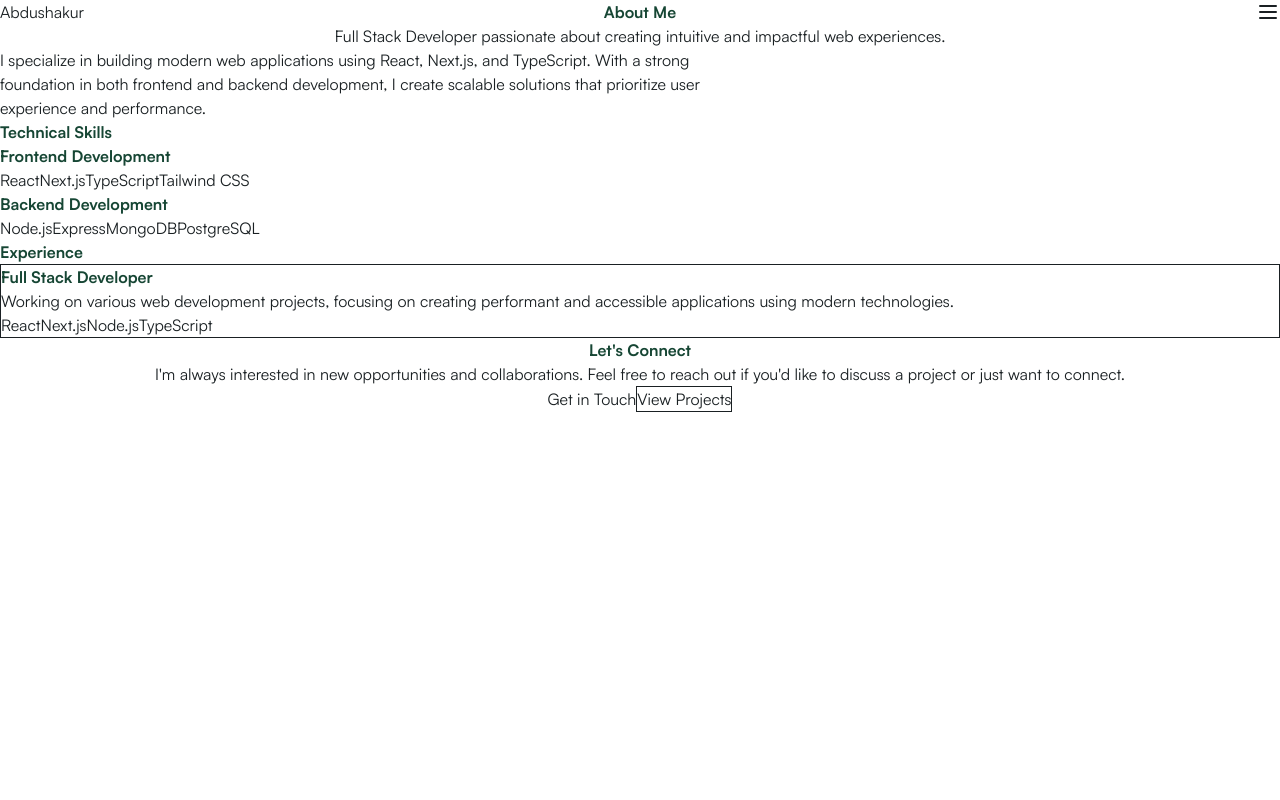
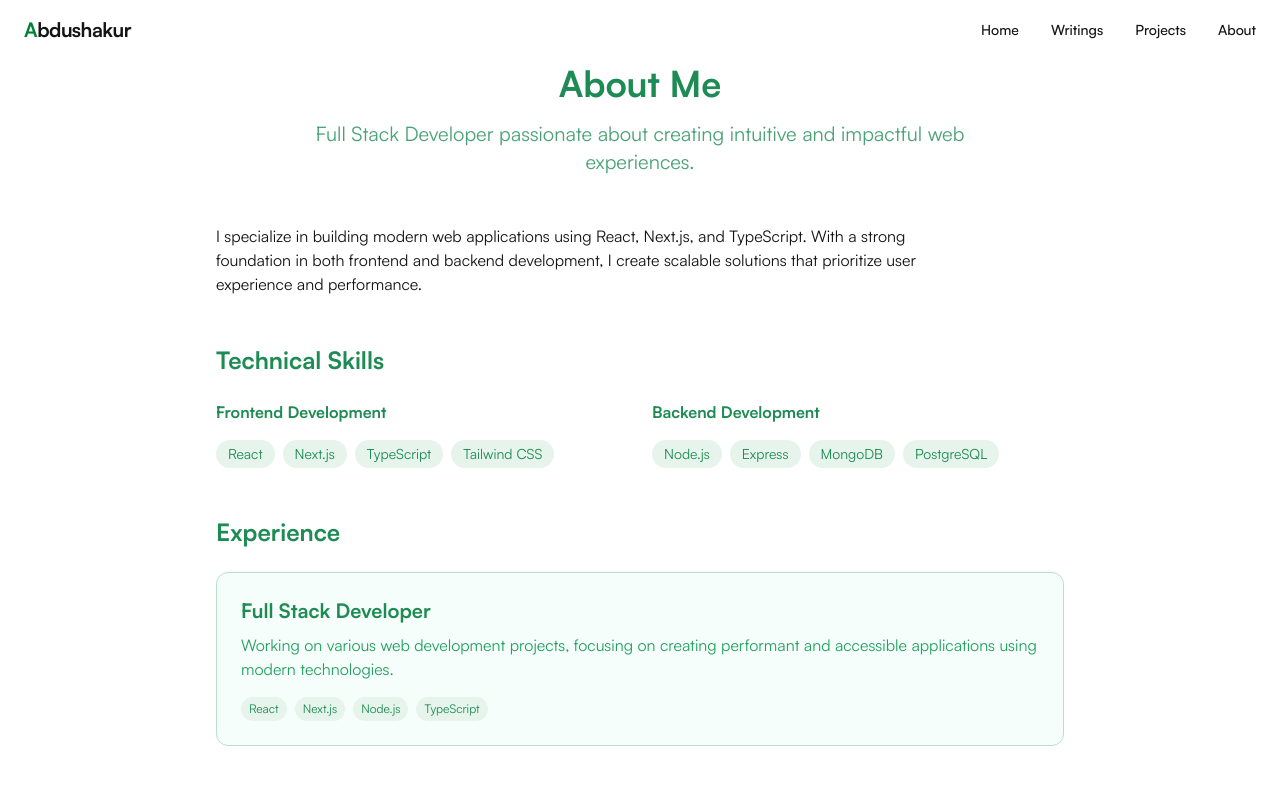
Before and after one commit to abdushakurob/abdushakurob.github.io, a Next.js app: page /about in a window 1280 px wide. Shown: the top 800 px of the page. Built offline with nearby package versions, Linux system fonts and the light colour scheme.

Commit message:
refactor: Revise color definitions in globals.css for improved vibrancy and accessibility

```diff
--- a/app/globals.css
+++ b/app/globals.css
@@ -1,70 +1,43 @@
-@import "tailwindcss/preflight";
-@tailwind utilities;
+@import "tailwindcss";
+@plugin "daisyui";
 
 /* ===============================
-   🌿 Refined Dark Green Theme
-   Modern, confident, sophisticated
+   🌿 Refined Green Theme
+   Modern, confident, vibrant
 ================================= */
-:root {
-  /* 🌲 Primary Green: Deep forest green range */
-  --color-primary-100: #e8f5f0;
-  --color-primary-200: #c7e6d7;
-  --color-primary-300: #94c5ae;
-  --color-primary-400: #5a9c82;
-  --color-primary-500: #2c7a5f; /* Main brand green - darker and more sophisticated */
-  --color-primary-600: #1f5c46;
-  --color-primary-700: #164634;
-  --color-primary-800: #0e3424;
-  --color-primary-900: #082218;
+@theme {
+  /* 🍃 Primary Green: Emerald with range */
+  --color-primary-100: #e6f4ec;
+  --color-primary-200: #b8e1cd;
+  --color-primary-300: #85cfa9;
+  --color-primary-400: #4cbb84;
+  --color-primary-500: #24a060; /* Main brand green */
+  --color-primary-600: #1e8b54;
+  --color-primary-700: #1a7347;
+  --color-primary-800: #155e3a;
+  --color-primary-900: #0f472d;
 
-  /* 🌱 Enhanced Surface Colors for better contrast */
-  --color-surface-100: #ffffff;
-  --color-surface-200: #f8faf9;
-  --color-surface-300: #f0f4f2;
-  --color-surface-400: #e8eeea;
-  --color-surface-500: #1f3830; /* Dark mode card background */
-  --color-surface-600: #182b25; /* Dark mode surface */
-  --color-surface-700: #122018; /* Dark mode secondary background */
-  --color-surface-800: #0d1812; /* Dark mode background */
-  --color-surface-900: #08100c;
+  /* ⚡ Accent: Electric lime for action */
+  --color-accent-100: #f3fce6;
+  --color-accent-200: #e1fbb3;
+  --color-accent-300: #c7f480;
+  --color-accent-400: #a8ea47;
+  --color-accent-500: #8fd72e;
+  --color-accent-600: #6bbd1f;
+  --color-accent-700: #509f16;
+  --color-accent-800: #387f0f;
+  --color-accent-900: #265c09;
 
-  /* 🎨 Rich Colors for UI Elements */
-  --color-rich-100: #e6ede9;
-  --color-rich-200: #ccdbd3;
-  --color-rich-300: #b3c9be;
-  --color-rich-400: #9ab7a8;
-  --color-rich-500: #81a593;
-  --color-rich-600: #68937d;
-  --color-rich-700: #4f8168;
-  --color-rich-800: #366f52;
-  --color-rich-900: #1d5d3d;
+  /* 🌓 Backgrounds and depth */
+  --color-bg-light: #ffffff;
+  --color-bg-dark: #0b1f17;
+  --color-surface-light: #f5fefb;
+  --color-surface-dark: #0f2a22;
 
-  /* ⚡ Accent: Improved for better visibility */
-  --color-accent-50: #f5f9f7;
-  --color-accent-100: #dff0e9;
-  --color-accent-200: #bde0d4;
-  --color-accent-300: #92ccb9;
-  --color-accent-400: #6bb89f;
-  --color-accent-500: #4ca185; /* More visible accent */
-  --color-accent-600: #3d8a6e;
-  --color-accent-700: #2e7357;
-  --color-accent-800: #1f5c40;
-  --color-accent-900: #10452a;
+  --color-text-base: #141414;
+  --color-text-muted: #4b4b4b;
+  --color-text-inverse: #f5fefb;
 
-  /* 🌓 Base Colors */
-  --color-bg-light: var(--color-surface-100);
-  --color-bg-dark: var(--color-surface-800);
-  --color-surface-light: var(--color-surface-200);
-  --color-surface-dark: var(--color-surface-600);
-
-  /* 📝 Text Colors */
-  --color-text-base: #1a2023;
-  --color-text-muted: #4a5558;
-  --color-text-inverse: #f0f4f2;
-  --color-text-accent: var(--color-accent-600);
-  --color-text-accent-dark: var(--color-accent-300);
-
-  /* Fonts */
   --font-display: var(--font-satoshi), system-ui, sans-serif;
   --font-heading: var(--font-plus-jakarta-sans), system-ui, sans-serif;
   --font-mono: var(--font-jetbrains-mono), monospace;
@@ -90,56 +63,12 @@ body {
 h1, h2, h3, h4, h5, h6 {
   font-family: var(--font-heading);
   font-weight: 700;
-  color: var(--color-primary-700);
+  color: var(--color-primary-600);
 }
 
 @media (prefers-color-scheme: dark) {
   h1, h2, h3, h4, h5, h6 {
-    color: var(--color-accent-300);
-  }
-}
-
-/* ===============================
-   🎴 Cards & Components
-================================= */
-.card {
-  background-color: var(--color-surface-light);
-  border: 1px solid var(--color-primary-200);
-  border-radius: 0.75rem;
-  transition: all 0.3s ease;
-}
-
-.card:hover {
-  border-color: var(--color-primary-300);
-  box-shadow: 0 4px 6px -1px rgba(0, 0, 0, 0.1), 0 2px 4px -1px rgba(0, 0, 0, 0.06);
-}
-
-@media (prefers-color-scheme: dark) {
-  .card {
-    background-color: var(--color-surface-500);
-    border-color: var(--color-surface-600);
-  }
-
-  .card:hover {
-    border-color: var(--color-rich-600);
-    box-shadow: 0 4px 6px -1px rgba(0, 0, 0, 0.2), 0 2px 4px -1px rgba(0, 0, 0, 0.12);
-  }
-}
-
-/* Tags and Badges */
-.tag {
-  background-color: var(--color-accent-100);
-  color: var(--color-accent-700);
-  padding: 0.25rem 0.75rem;
-  border-radius: 9999px;
-  font-size: 0.875rem;
-  font-weight: 500;
-}
-
-@media (prefers-color-scheme: dark) {
-  .tag {
-    background-color: var(--color-accent-900);
-    color: var(--color-accent-300);
+    color: var(--color-accent-400);
   }
 }
 
@@ -153,48 +82,41 @@ h1, h2, h3, h4, h5, h6 {
 
 .prose h1, .prose h2, .prose h3 {
   color: var(--color-primary-700);
-  margin-top: 2em;
-  margin-bottom: 1em;
 }
 
 .prose a {
-  color: var(--color-text-accent);
+  color: var(--color-accent-600);
   font-weight: 500;
   text-decoration: underline;
-  text-underline-offset: 2px;
-  transition: all 0.2s ease;
+  transition: color 0.2s ease;
 }
 
 .prose a:hover {
-  color: var(--color-accent-500);
+  color: var(--color-accent-400);
 }
 
 .prose blockquote {
   font-style: italic;
-  padding: 1rem 1.5rem;
+  padding-left: 1rem;
   border-left: 4px solid var(--color-accent-500);
-  background-color: var(--color-surface-200);
-  color: var(--color-text-base);
-  margin: 1.5rem 0;
-  border-radius: 0.375rem;
+  background-color: var(--color-surface-light);
+  color: var(--color-text-muted);
 }
 
 .prose code {
-  background-color: var(--color-surface-300);
-  color: var(--color-primary-700);
+  background-color: #e9fbee;
+  color: var(--color-accent-800);
   padding: 0.2rem 0.4rem;
   border-radius: 0.25rem;
   font-family: var(--font-mono);
-  font-size: 0.875em;
 }
 
 .prose pre {
-  background-color: var(--color-surface-700);
-  color: var(--color-surface-200);
-  padding: 1.25rem;
+  background-color: #0f2a22;
+  color: #d1fadd;
+  padding: 1rem;
   border-radius: 0.5rem;
   overflow-x: auto;
-  font-size: 0.875em;
 }
 
 @media (prefers-color-scheme: dark) {
@@ -202,31 +124,19 @@ h1, h2, h3, h4, h5, h6 {
     color: var(--color-text-inverse);
   }
 
-  .prose h1, .prose h2, .prose h3 {
-    color: var(--color-accent-300);
-  }
-
-  .prose a {
-    color: var(--color-text-accent-dark);
-  }
-
-  .prose a:hover {
-    color: var(--color-accent-200);
-  }
-
   .prose blockquote {
-    background-color: var(--color-surface-600);
+    background-color: #11372c;
     color: var(--color-accent-200);
     border-left-color: var(--color-accent-500);
   }
 
   .prose code {
-    background-color: var(--color-surface-600);
+    background-color: #1b4537;
     color: var(--color-accent-200);
   }
 
   .prose pre {
-    background-color: var(--color-surface-800);
+    background-color: #0c3026;
     color: var(--color-accent-100);
   }
 }
@@ -235,34 +145,28 @@ h1, h2, h3, h4, h5, h6 {
    💬 Inputs
 ================================= */
 input, textarea {
-  background-color: var(--color-surface-100);
-  border: 1px solid var(--color-primary-200);
+  background-color: white;
+  border: 1px solid var(--color-border);
   border-radius: 0.375rem;
   padding: 0.5rem 1rem;
-  color: var(--color-text-base);
-  transition: all 0.2s ease;
+  transition: border-color 0.2s ease, box-shadow 0.2s ease;
 }
 
 input:focus, textarea:focus {
   outline: none;
-  border-color: var(--color-accent-500);
-  box-shadow: 0 0 0 2px var(--color-accent-100);
+  border-color: var(--color-primary-500);
+  box-shadow: 0 0 0 2px var(--color-accent-300);
 }
 
 @media (prefers-color-scheme: dark) {
   input, textarea {
-    background-color: var(--color-surface-600);
-    border-color: var(--color-surface-500);
+    background-color: #0f2a22;
     color: var(--color-text-inverse);
+    border-color: var(--color-primary-600);
   }
 
   input:focus, textarea:focus {
-    border-color: var(--color-accent-400);
-    box-shadow: 0 0 0 2px var(--color-accent-900);
-  }
-
-  input::placeholder, textarea::placeholder {
-    color: var(--color-accent-200/50);
+    box-shadow: 0 0 0 2px var(--color-accent-400);
   }
 }
 
@@ -274,7 +178,7 @@ input:focus, textarea:focus {
 }
 
 ::-webkit-scrollbar-thumb {
-  background-color: var(--color-accent-500);
+  background-color: var(--color-primary-500);
   border-radius: 9999px;
 }
 
@@ -283,114 +187,11 @@ input:focus, textarea:focus {
 }
 
 ::-webkit-scrollbar-track {
-  background-color: var(--color-surface-200);
+  background-color: var(--color-surface-light);
 }
 
 @media (prefers-color-scheme: dark) {
   ::-webkit-scrollbar-track {
-    background-color: var(--color-surface-700);
-  }
-  ::-webkit-scrollbar-thumb {
-    background-color: var(--color-accent-400);
-  }
-  ::-webkit-scrollbar-thumb:hover {
-    background-color: var(--color-accent-300);
+    background-color: var(--color-surface-dark);
   }
 }
-
-/* ===============================
-   🎨 Custom Components
-================================= */
-/* Featured Projects */
-.featured-project {
-  background-color: var(--color-surface-light);
-  border: 1px solid var(--color-primary-200);
-  transition: all 0.3s ease;
-}
-
-.featured-project:hover {
-  border-color: var(--color-accent-400);
-  transform: translateY(-2px);
-}
-
-@media (prefers-color-scheme: dark) {
-  .featured-project {
-    background-color: var(--color-surface-500);
-    border-color: var(--color-surface-600);
-  }
-
-  .featured-project:hover {
-    border-color: var(--color-accent-600);
-  }
-}
-
-/* Project Cards */
-.project-card {
-  background-color: var(--color-surface-light);
-  border: 1px solid var(--color-primary-200);
-  transition: all 0.3s ease;
-}
-
-.project-card:hover {
-  border-color: var(--color-accent-400);
-  transform: translateY(-2px);
-}
-
-@media (prefers-color-scheme: dark) {
-  .project-card {
-    background-color: var(--color-surface-500);
-    border-color: var(--color-surface-600);
-  }
-
-  .project-card:hover {
-    border-color: var(--color-accent-600);
-  }
-}
-
-/* Latest Logs */
-.log-entry {
-  border-bottom: 1px solid var(--color-primary-200);
-}
-
-@media (prefers-color-scheme: dark) {
-  .log-entry {
-    border-bottom-color: var(--color-surface-600);
-  }
-}
-
-/* Navigation */
-.nav-link {
-  color: var(--color-text-base);
-  transition: color 0.2s ease;
-}
-
-.nav-link:hover {
-  color: var(--color-accent-500);
-}
-
-@media (prefers-color-scheme: dark) {
-  .nav-link {
-    color: var(--color-text-inverse);
-  }
-
-  .nav-link:hover {
-    color: var(--color-accent-300);
-  }
-}
-
-/* Tags */
-.project-tag {
-  background-color: var(--color-primary-100);
-  color: var(--color-primary-700);
-  padding: 0.25rem 0.75rem;
-  border-radius: 9999px;
-  font-size: 0.75rem;
-  font-weight: 500;
-}
-
-@media (prefers-color-scheme: dark) {
-  .project-tag {
-    background-color: var(--color-surface-600);
-    color: var(--color-accent-300);
-  }
-}
```
